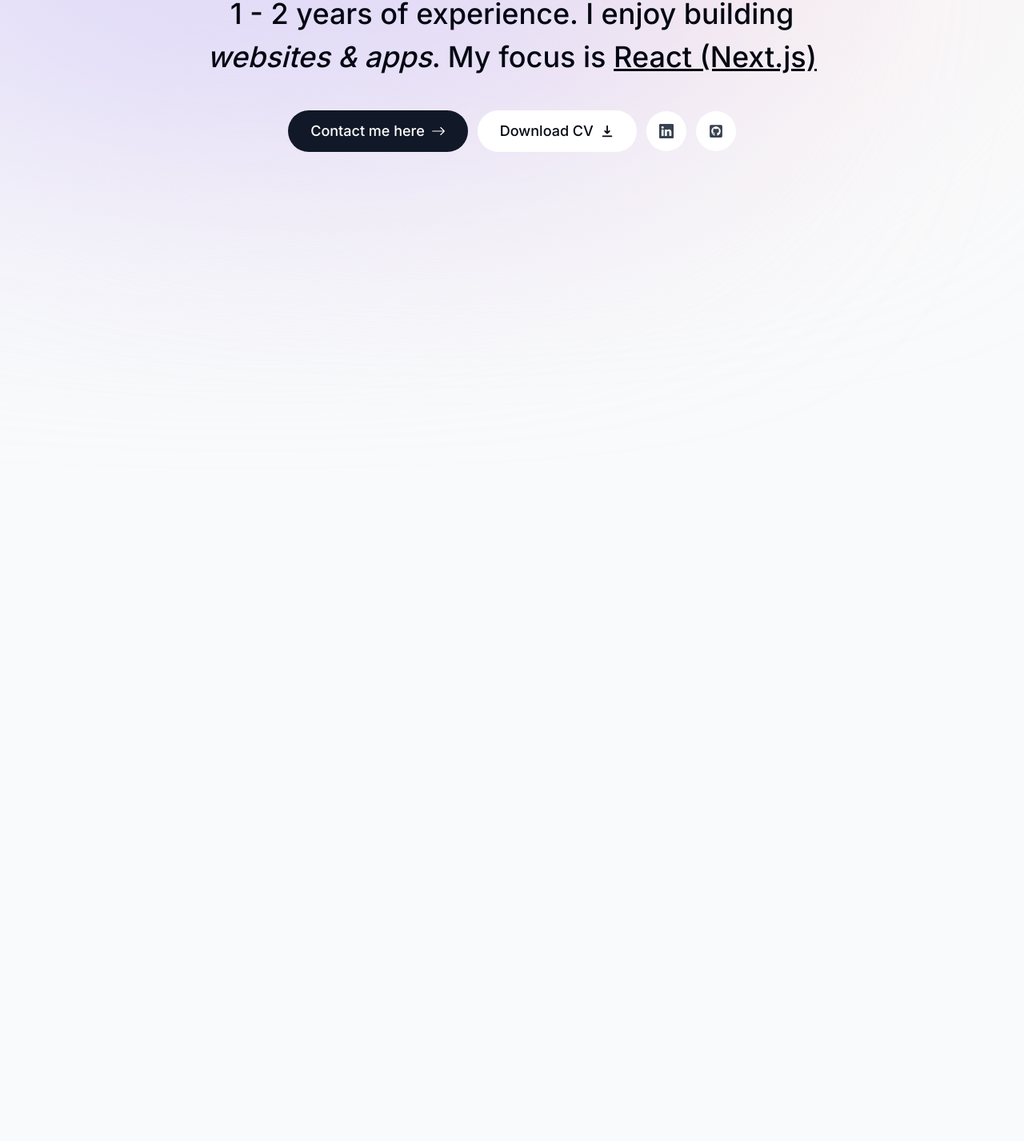
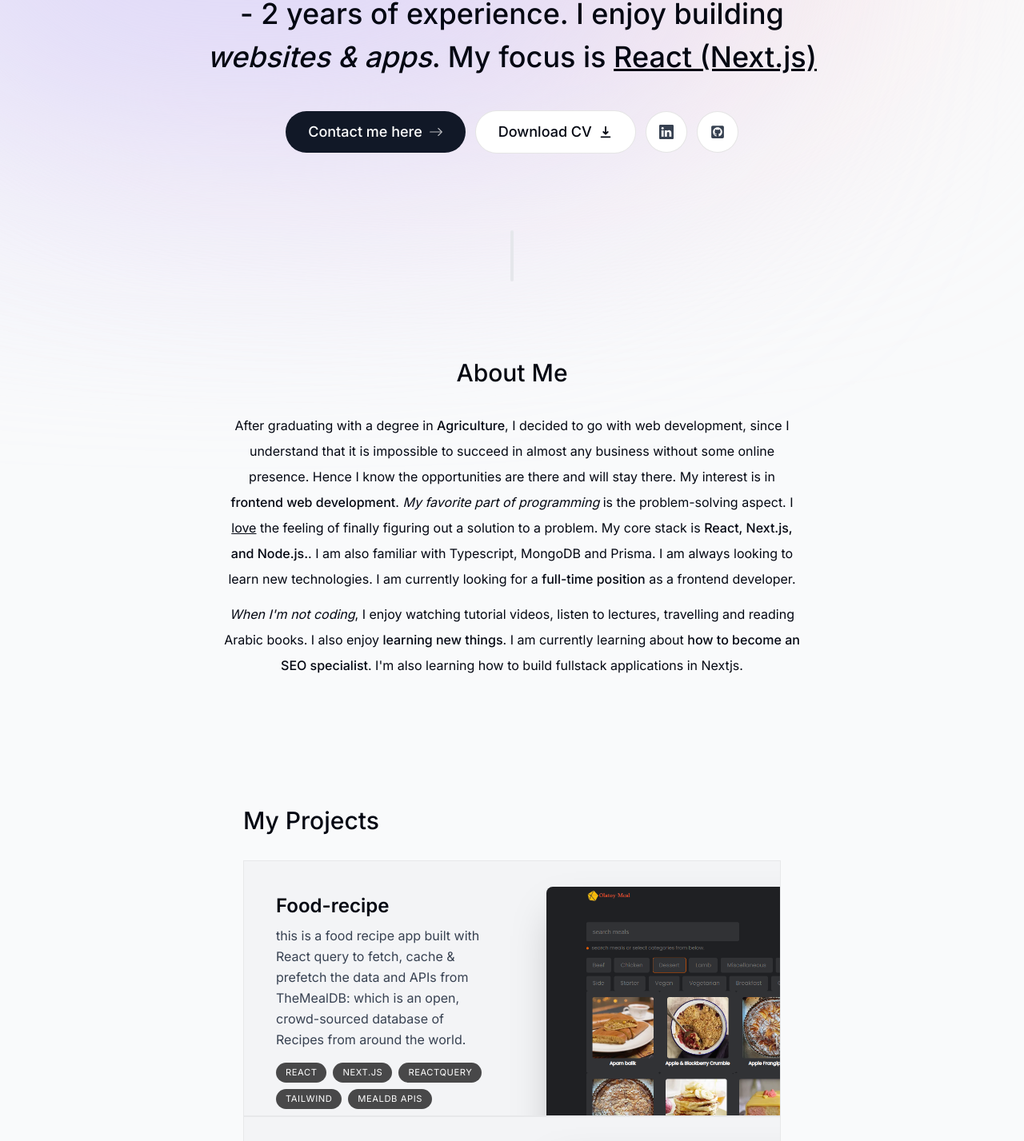
Before and after one commit to Olatoy2000/final-port, a Next.js app: page / in a window 1280 px wide. Shown: the part 320-1747 px from the top of the page at 80% size. Built offline with nearby package versions, Linux system fonts and the light colour scheme.

Commit message:
feat: projects sessio

```diff
--- a/app/page.tsx
+++ b/app/page.tsx
@@ -1,5 +1,8 @@
+import About from "@/components/about";
 import Intro from "@/components/intro";
+import SectionDivider from "@/components/section-divider";
 import Head from "next/head";
+import Projects from "@/components/projects";
 
 export default function Home() {
   return (
@@ -9,6 +12,9 @@ export default function Home() {
       </Head>
       <main className="flex flex-col items-center px-4">
         <Intro />
+        <SectionDivider />
+        <About />
+        <Projects />
       </main>
     </>
   );
--- /dev/null
+++ b/components/about.tsx
@@ -0,0 +1,44 @@
+'use client'
+
+import React from "react";
+import SectionHeading from "./section-heading";
+import { motion } from "framer-motion";
+
+const About = () => {
+  return (
+    <motion.section
+      initial={{ opacity: 0, y: 100 }}
+      animate={{ opacity: 1, y: 0 }}
+      transition={{ delay: 0.175 }}
+      className="mb-28 max-w-[45rem] text-center leading-8 sm:mb-40"
+    >
+      <SectionHeading>About Me</SectionHeading>
+      <p className="mb-3">
+        After graduating with a degree in{" "}
+        <span className="font-medium">Agriculture</span>, I decided to go with web development, since I understand that it is impossible to succeed in almost any business without some online presence.
+        Hence I know the opportunities are there and will stay there. My interest is in{" "}
+        <span className="font-medium">frontend web development</span>.{" "}
+        <span className="italic">My favorite part of programming</span> is the
+        problem-solving aspect. I <span className="underline">love</span> the
+        feeling of finally figuring out a solution to a problem. My core stack
+        is <span className="font-medium">React, Next.js, and Node.js.</span>. I
+        am also familiar with Typescript, MongoDB and Prisma. I am always
+        looking to learn new technologies. I am currently looking for a{" "}
+        <span className="font-medium">full-time position</span> as a frontend
+        developer.
+      </p>
+
+      <p>
+        <span className="italic">When I'm not coding</span>, I enjoy watching
+        tutorial videos, listen to lectures, travelling and reading Arabic
+        books. I also enjoy{" "}
+        <span className="font-medium">learning new things</span>. I am currently
+        learning about{" "}
+        <span className="font-medium">how to become an SEO specialist</span>.
+        I'm also learning how to build fullstack applications in Nextjs.
+      </p>
+    </motion.section>
+  );
+};
+
+export default About;
--- a/components/intro.tsx
+++ b/components/intro.tsx
@@ -57,53 +57,55 @@ const Intro = () => {
           </motion.span>
         </div>
       </div>
-      <motion.p
-        className="mb-10 mt-4 px-4 font-medium !leading-[1.5] text-2xl sm:text-4xl"
+      <motion.h1
+        className="mb-10 mt-4 h1x-4 font-medium !leading-[1.5] text-2xl sm:text-4xl"
         initial={{ opacity: 0, y: 100 }}
         animate={{ opacity: 1, y: 0 }}
       >
-        <span className="font-bold">Hello, I'm Toyyib.</span>, a{" "}
+        <span className="font-bold">Hello, I'm Toyyib</span>, a{" "}
         <span className="">Frontend Developer</span>
         {/* <Cursor
           cursorBlinking={false}
           cursorStyle="|"
           cursorColor="#fbe2e3"
-        />{" "} */}
+        />{" "} */}{" "}
         with <span className="">1 - 2 years </span> of experience. I enjoy
         building <span className="italic">websites & apps</span>. My focus is{" "}
         <span className="underline">React (Next.js)</span>
-      </motion.p>
+      </motion.h1>
 
       <motion.div
         initial={{ opacity: 0, y: 100 }}
         animate={{ opacity: 1, y: 0 }}
         transition={{
-            delay: 0.1,
+          delay: 0.1,
         }}
         className="flex flex-col sm:flex-row justify-center px-4 font-medium text-lg items-center gap-3"
       >
         <Link
           href="#contact"
-          className="bg-gray-900 text-white px-7 py-3 flex items-center gap-2 rounded-full "
+          className="bg-gray-900 group text-white px-7 py-3 flex items-center gap-2 rounded-full outline-none focus:scale-110 cursor-pointer hover:scale-110 hover:bg-gray-950 active:scale-105 transition"
         >
           {" "}
-          Contact me here <BsArrowRight />
+          Contact me here{" "}
+          <BsArrowRight className="opacity-70 group-hover:translate-x-1 transition" />
         </Link>
         <a
-          href=""
-          className=" bg-white px-7 py-3 flex items-center gap-2 rounded-full"
+          href="/olatoydev-cv.pdf"
+          download={true}
+          className=" group bg-white px-7 py-3 flex items-center gap-2 rounded-full outline-none focus:scale-110 hover:scale-110 active:scale-105 transition cursor-pointer border border-black/10"
         >
           Download CV <HiDownload />
         </a>
         <a
-          href="https://www.linkedin.com/in/toyyib-oladejo-8161bb203"
-          className="bg-white p-4 text-gray-700 flex items-center gap-2 rounded-full"
+          href="https://www.linkedin.com/in/toyyib-oladejo-8161bb203" target="_blank"
+          className="bg-white p-4 text-gray-700 flex items-center gap-2 rounded-full  outline-none focus:scale-110 hover:scale-[1.15] hover:text-gray-950 active:scale-105 transition cursor-pointer border border-black/10"
         >
           <BsLinkedin />
         </a>
         <a
-          href="https://github.com/Olatoy2000"
-          className="bg-white p-4 text-gray-700 flex items-center gap-2 rounded-full"
+          href="https://github.com/Olatoy2000" target="_blank"
+          className="bg-white p-4 text-gray-700 flex items-center gap-2 rounded-full  outline-none focus:scale-[1.15] hover:text-gray-950 hover:scale-[1.15] active:scale-105 transition cursor-pointer border border-black/10"
         >
           <FaGithubSquare />
         </a>
--- /dev/null
+++ b/components/project.tsx
@@ -0,0 +1,43 @@
+import { projectsData } from "@/lib/data";
+import React from "react";
+import Image from "next/image";
+// interface ProjectProps {
+//   title: string;
+//   description: string;
+//   tags: (string | string[])[];
+//   imageUrl: string;
+// }
+
+type ProjectProps = (typeof projectsData)[number];
+
+const Project = ({ title, description, tags, imageUrl }: ProjectProps) => {
+  return (
+    <section
+      className="bg-gray-100 relative max-w-[42rem] border border-black/5 overflow-hidden
+    sm:pr-8 sm:h-[20rem]"
+    >
+      <div className="py-4 px-5 sm:pl-10 sm:pr-2 sm:pt-10 sm:max-w-[50%] ">
+        <h3 className="text-2xl font-semibold">{title}</h3>
+        <p className="mt-2 leading-relaxed text-gray-700">{description}</p>
+        <ul className="flex flex-wrap mt-4 gap-2">
+          {tags.map((tag, index) => (
+            <li
+              key={index}
+              className="bg-black/[0.7] px-3 py-1 text-[0.7rem] uppercase tracking-wider text-white rounded-full"
+            >
+              {tag}
+            </li>
+          ))}
+        </ul>
+      </div>
+      <Image
+        src={imageUrl}
+        alt="Project I worked on"
+        quality={95}
+        className="absolute top-8 -right-40 w-[28.25rem] rounded-t-lg shadow-2xl"
+      />
+    </section>
+  );
+};
+
+export default Project;
--- /dev/null
+++ b/components/projects.tsx
@@ -0,0 +1,21 @@
+import React from "react";
+import SectionHeading from "./section-heading";
+import { projectsData } from "@/lib/data";
+import Project from "@/components/project";
+
+const Projects = () => {
+  return (
+    <section>
+      <SectionHeading>My Projects</SectionHeading>
+      <div>
+        {projectsData.map((project, index) => (
+          <React.Fragment key={index}>
+            <Project key={index} {...project} />
+          </React.Fragment>
+        ))}
+      </div>
+    </section>
+  );
+};
+
+export default Projects;
--- /dev/null
+++ b/components/section-divider.tsx
@@ -0,0 +1,17 @@
+"use client";
+
+import React from "react";
+import { motion } from "framer-motion";
+
+const SectionDivider = () => {
+  return (
+    <motion.div
+      className="bg-gray-200 my-24 h-16 w-1 rounded-full hidden sm:block"
+      initial={{ opacity: 0, y: 100 }}
+      animate={{ opacity: 1, y: 0 }}
+      transition={{ delay: 0.125 }}
+    ></motion.div>
+  );
+};
+
+export default SectionDivider;
--- /dev/null
+++ b/components/section-heading.tsx
@@ -0,0 +1,15 @@
+import React from "react";
+
+type SectionHeadingProps = {
+    children: React.ReactNode;
+}
+
+const SectionHeading = ({ children }: SectionHeadingProps) => {
+  return (
+    <div>
+      <h2 className="text-3xl font-medium capitalize mb-8">{children}</h2>
+    </div>
+  );
+};
+
+export default SectionHeading;
--- a/lib/data.ts
+++ b/lib/data.ts
@@ -69,7 +69,7 @@ export const projectsData = [
   {
     title: "Food-recipe",
     description:
-      "this is a food recipe app where the user can search meals and save meals for later. I used React query to fetch, cache & prefetch the data. I used APIs from TheMealDB: which is an open, crowd-sourced database of Recipes from around the world.",
+      "this is a food recipe app built with React query to fetch, cache & prefetch the data and APIs from TheMealDB: which is an open, crowd-sourced database of Recipes from around the world.",
     tags: ["React", "Next.js", "ReactQuery", "Tailwind", "mealDB APIs"],
     imageUrl: recipebannerImg,
   },
@@ -81,10 +81,10 @@ export const projectsData = [
     imageUrl: olatoydashboardImg,
   },
   {
-    title: "Word Analytics",
+    title: "Investa",
     description:
-      "A public web app for quick analytics on text. It shows word count, character count and social media post limits.",
-    tags: ["React", "Next.js", "SQL", "Tailwind", "Framer"],
+      "is a User Interface website App on Investment, with interactive charts and lots more benefit.",
+    tags: ["React", "Next.js", "Tailwind", "Framer motion"],
     imageUrl: olatoydashboardImg,
   },
 ] as const;
```
